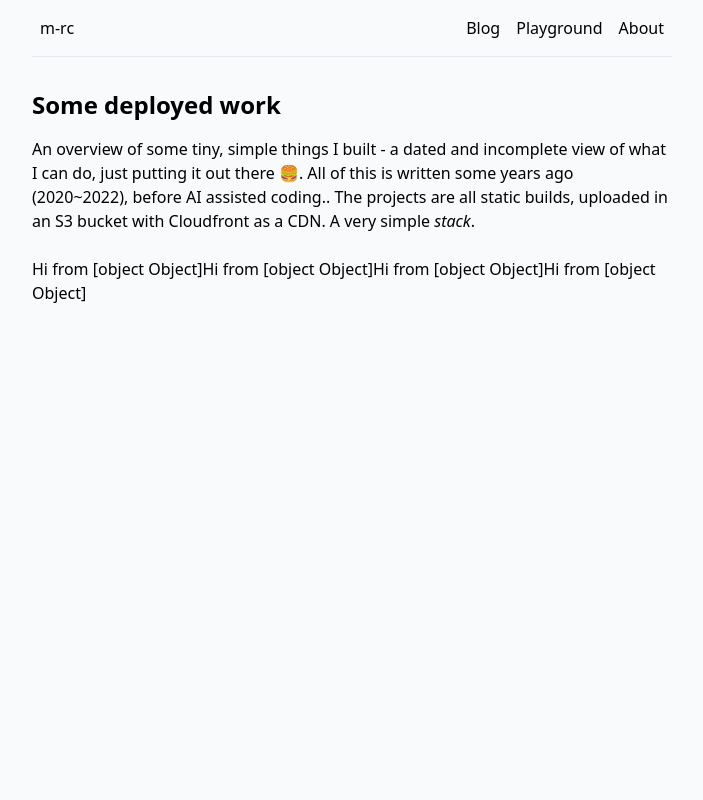
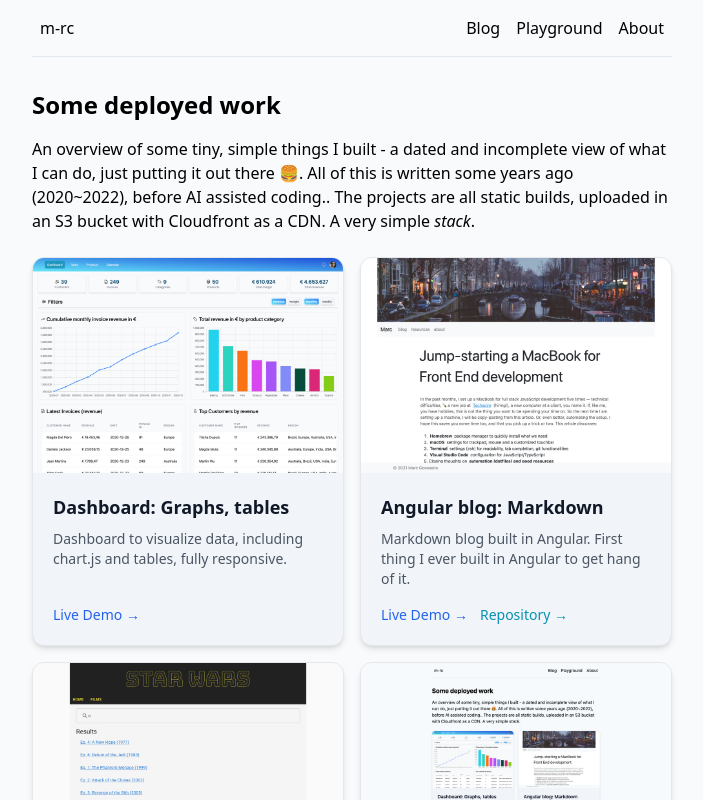
Before and after one commit to m-goos/m-rc, a Next.js app: page /playground in a window 1280 px wide. Shown: the top 800 px of the page, without its empty margins (288-991 px from the left). Built offline with nearby package versions, Linux system fonts and the light colour scheme.

Commit message:
feat(playground-card): add component, introduce some colour to the blog; quick-n-dirty w tailwind

```diff
--- a/components/PlaygroundCard.tsx
+++ b/components/PlaygroundCard.tsx
@@ -1,6 +1,50 @@
+import Image from 'next/image';
 import { Project } from 'app/playground/page';
 
 export default function PlaygroundCard({ project }: { project: Project }) {
-  // TODO - cards
-  return `Hi from ${project}`;
+  return (
+    <article className="flex flex-col flex-1 min-w-[300px] bg-slate-100 rounded-xl shadow-md overflow-hidden hover:shadow-xl transition-shadow duration-300 border border-gray-200">
+      <div className="relative bg-gray-100 aspect-[16/10]">
+        <Image
+          src={project.screenshot}
+          alt={`Screenshot of ${project.title}`}
+          width={960}
+          height={667}
+          className="object-cover"
+        />
+      </div>
+
+      <div className="flex flex-col  flex-1 justify-between p-5">
+        {/* description */}
+        <div>
+          <h2 className="text-lg font-semibold text-gray-900 mb-2">
+            {project.title}
+          </h2>
+          <p className="text-sm text-gray-600 mb-4">{project.description}</p>
+        </div>
+
+        {/* links */}
+        <div className="flex flex-wrap gap-3">
+          <a
+            href={project.link}
+            target="_blank"
+            rel="noopener noreferrer"
+            className="text-sm font-medium text-blue-600 hover:text-blue-800 transition-colors"
+          >
+            Live Demo →
+          </a>
+          {project.repository && (
+            <a
+              href={project.repository}
+              target="_blank"
+              rel="noopener noreferrer"
+              className="text-sm font-medium text-cyan-600 hover:text-cyan-900 transition-colors"
+            >
+              Repository →
+            </a>
+          )}
+        </div>
+      </div>
+    </article>
+  );
 }
```
